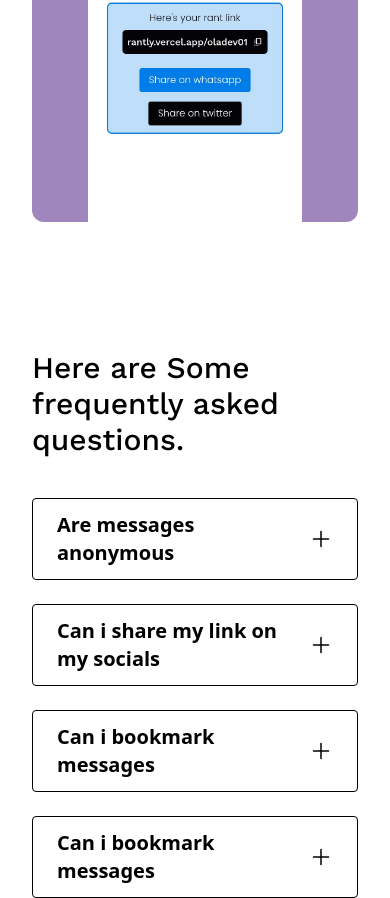
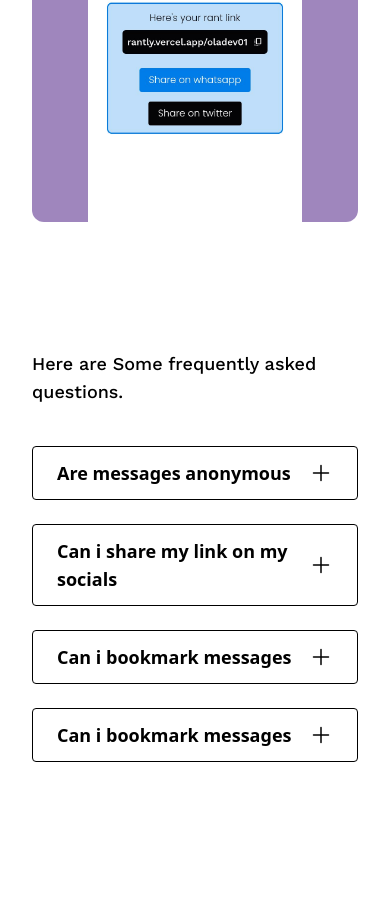
Before and after one commit to olathedev/rantly-v1-frontend, a React (Vite) app: page / in a window 390 px wide. Shown: the part 2396-3294 px from the top of the page. After the commit the page ends 3158 px from the top, so only its background shows below. Built offline with nearby package versions, Linux system fonts and the light colour scheme.

Commit message:
uiFix: made faq responsive

```diff
--- a/src/components/Faq.jsx
+++ b/src/components/Faq.jsx
@@ -15,7 +15,7 @@ function Faq() {
     <div className="container mx-auto px-8 mt-32">
         <div className="flex items-center">
             <div className="md:md:w-2/3">
-                <h3 className="text-3xl font-ws md:w-1/2">Here are Some frequently asked questions.</h3>
+                <h3 className="text-lg md:text-3xl font-ws md:w-1/2">Here are Some frequently asked questions.</h3>
 
                 <div className="flex flex-col gap-6 mt-10">
                      {faqs.map(faq => (
@@ -24,7 +24,7 @@ function Faq() {
                         <div className="border border-black py-3 mdw-[60%] rounded">
                             <div className="accordion-head flex justify-between items-center px-6">
 
-                            <h3 className="text-xl font-semibold">{faq.title}</h3>
+                            <h3 className="text-lg md:text-xl font-semibold">{faq.title}</h3>
                             <div>
                             <svg xmlns="http://www.w3.org/2000/svg" fill="none" viewBox="0 0 24 24" strokeWidth={1.5} stroke="currentColor" className="w-6 h-6">
                             <path strokeLinecap="round" strokeLinejoin="round" d="M12 4.5v15m7.5-7.5h-15" />
```
